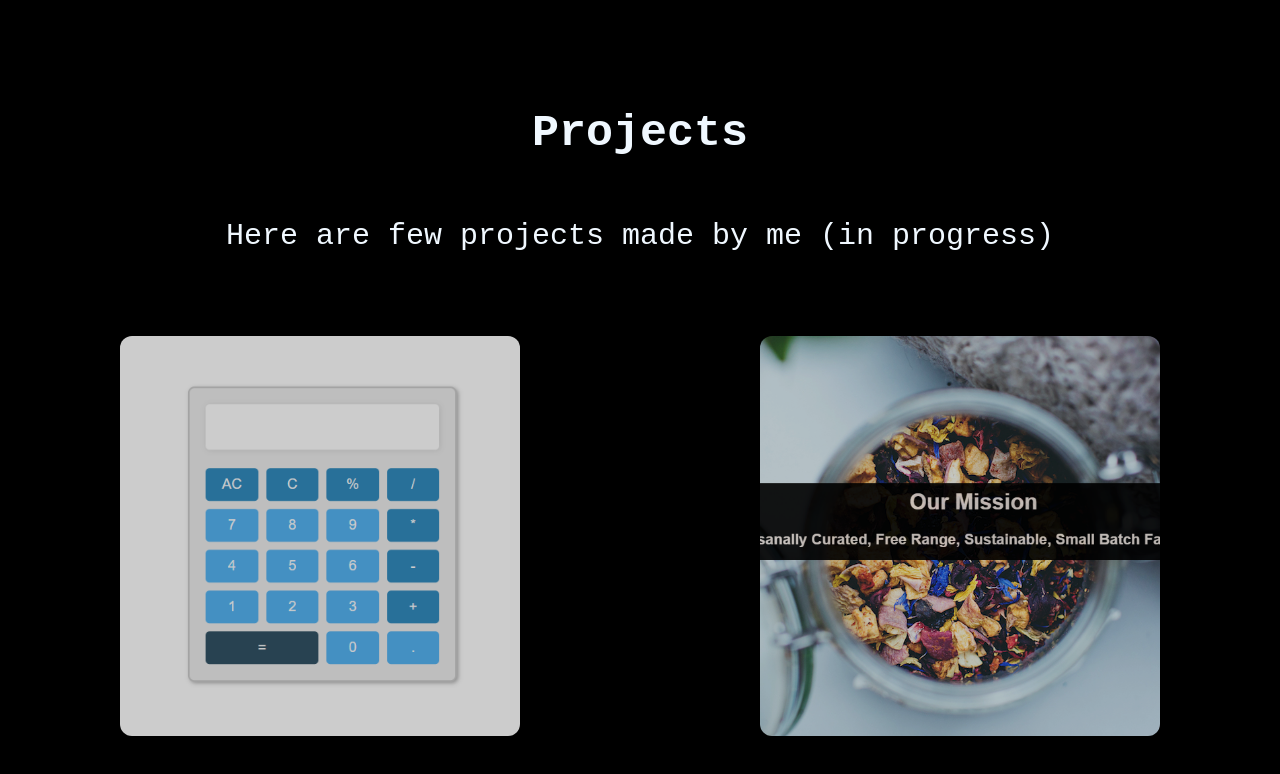
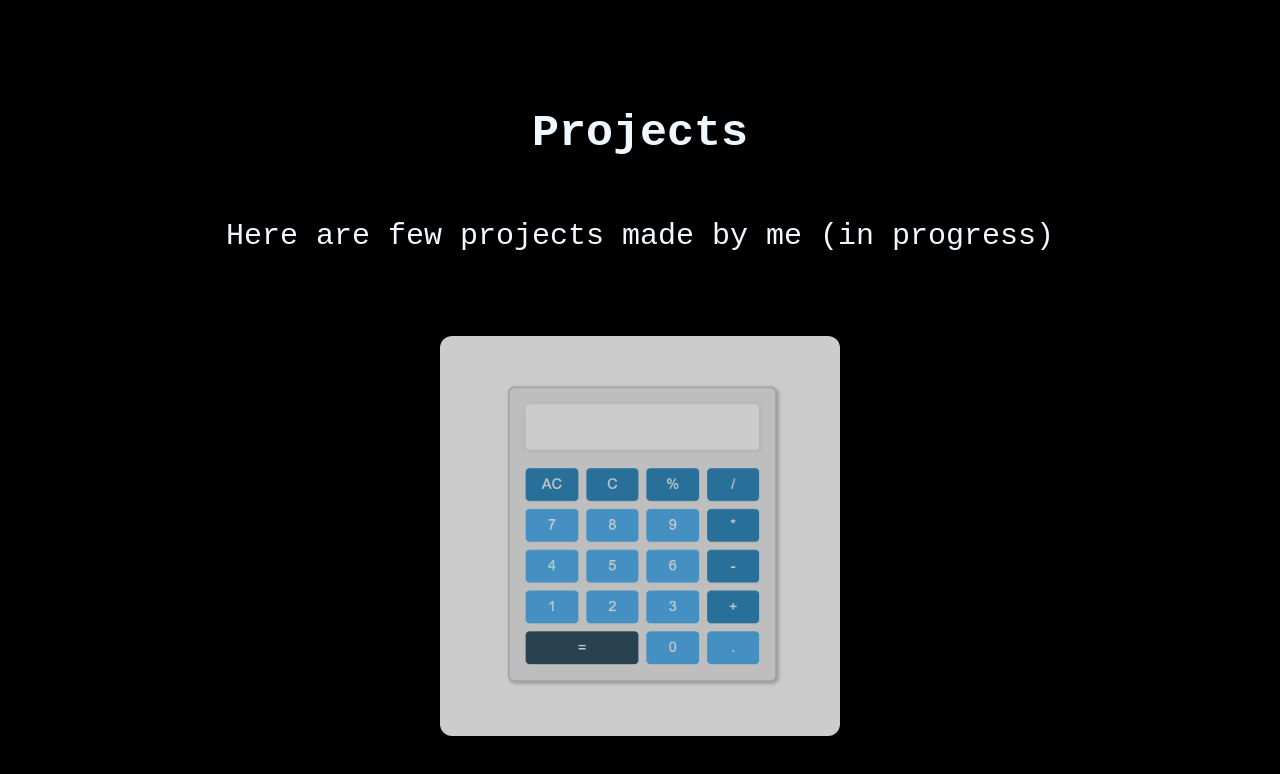
Before and after one commit to pirvancosmin/Portofolio, a React (Create React App) app: page / in a window 1280 px wide. Shown: the part 2039-2813 px from the top of the page. Built offline with nearby package versions, Linux system fonts and the light colour scheme.

Commit message:
Update App.js

```diff
--- a/src/App.js
+++ b/src/App.js
@@ -49,11 +49,7 @@ function App() {
                 <img src='calc.png' alt='calculator' className='projectImg' />
               </a>
             </div>
-            <div className='project'>
-              <a>
-                <img src='test1.png' alt='test1' className='projectImg' />
-              </a>
-            </div>
+
           </div>
         </div>
       </article>
```
